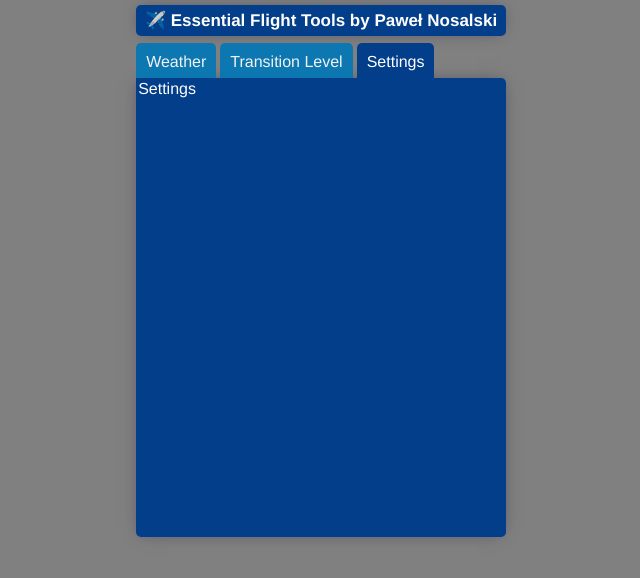
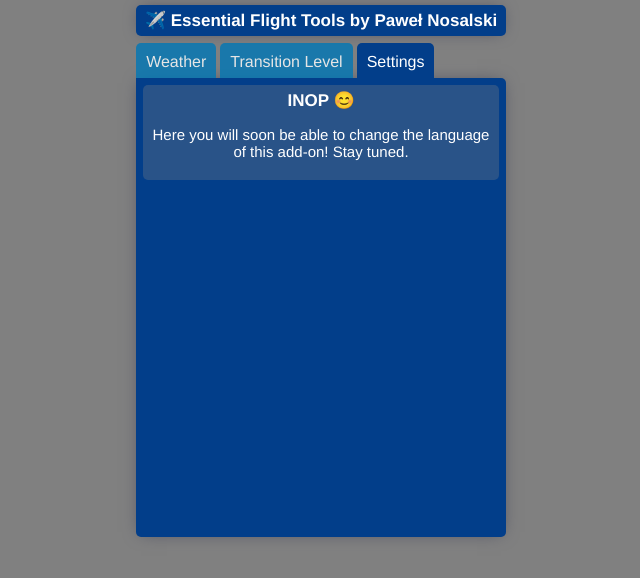
Before and after one commit to Paweu1412/aviation-web-app, a React app: page / in a window 1280 px wide. Both pictures are taken after a click on the element "Settings". Shown: the whole page, without its empty margins (319-959 px from the left). Built offline with nearby package versions, Linux system fonts and the light colour scheme.

Commit message:
General improves

```diff
--- a/src/index.js
+++ b/src/index.js
@@ -1,4 +1,4 @@
-import React, { useEffect } from 'react';
+import React from 'react';
 import ReactDOM from 'react-dom/client';
 
 import './index.scss';
@@ -7,8 +7,6 @@ import App from './pages/App/App';
 
 const root = ReactDOM.createRoot(document.getElementById('root'));
 
-
-
 root.render(
   <React.StrictMode>
     <App />
--- a/src/pages/App/App.scss
+++ b/src/pages/App/App.scss
@@ -58,7 +58,8 @@
         border-top-right-radius: 5px;
         border-top-left-radius: 5px;
         background-color: var(--second);
-        opacity: 0.9;
+        transition: background-color 0.3s ease;
+        opacity: 0.8;
 
         &:first-child {
           margin-left: -2px;
--- a/src/pages/tabs/Main/Main.js
+++ b/src/pages/tabs/Main/Main.js
@@ -12,7 +12,7 @@ const Main = () => {
 
         <p>
           <b>Essential Flight Tools</b> is a collection of a few of the most useful tools for the virtual aviation:<br></br><br></br>
-          <b>• Weather Tool</b> - allows you to get full weather information at the airport with the airport's given ICAO code, together with a prediction of the runway available for use based on the current winds at the airport.<br></br><br></br>
+          <b>• Weather Tool</b> - allows you to get full weather information at the airport for the given ICAO code, together with a prediction of the runway available for use based on the current winds at the airport.<br></br><br></br>
           <b>• Transition Level Tool</b> - is a calculator that allows you to calculate the Transition Level based on the airport's given QNH and Transition Altitude.
         </p>
       </div>
--- a/src/pages/tabs/Settings/Settings.js
+++ b/src/pages/tabs/Settings/Settings.js
@@ -3,7 +3,10 @@ import './Settings.scss';
 const Settings = () => {
   return (
     <div className="Settings">
-      <span>Settings</span>
+      <div className="upper">
+        <span>INOP 😊</span>
+        <p>Here you will soon be able to change the language of this add-on! Stay tuned.</p>
+      </div>
     </div>
   )
 }
--- a/src/pages/tabs/Settings/Settings.scss
+++ b/src/pages/tabs/Settings/Settings.scss
@@ -6,4 +6,21 @@
   padding: 2px;
   background-color: var(--first);
   box-shadow: 0px 0px 16px -5px rgba(66, 68, 90, 1);
+
+  .upper {
+    background-color: rgba(134, 134, 134, 0.3);
+    margin: 5px;
+    padding: 5px;
+    border-radius: 5px;
+    text-align: center;
+
+    span {
+      font-size: 17px;
+      font-weight: bold;
+    }
+
+    p {
+      font-size: 15px;
+    }
+  }
 }
```
